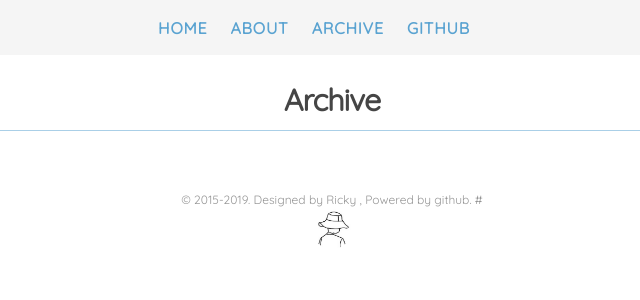
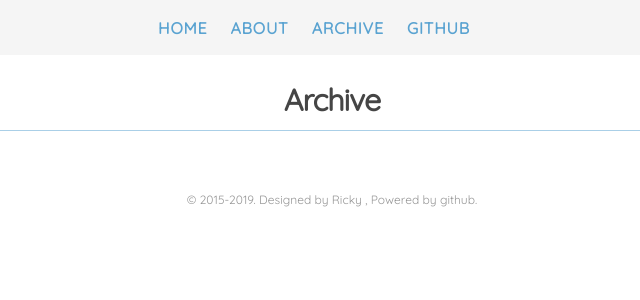
Before and after one commit to Rickylamn/Rickylamn.github.io, a Jekyll site: the page built from archive.html, in a window 1280 px wide. Shown: the top 300 px of the page, without its empty margins (308-948 px from the left). Built offline with Jekyll 4.4.1, drawn with Linux system fonts in a browser that asks for light colours; nearby versions of some CDN libraries.

Commit message:
所有页面的页脚

```diff
--- a/_includes/footer.html
+++ b/_includes/footer.html
@@ -1,6 +1,4 @@
 <div class="footer center">
 
             © 2015-2019.  Designed by Ricky , Powered by github.
-  #<img src='/assets/logo.png'>
-
 </div>
```
